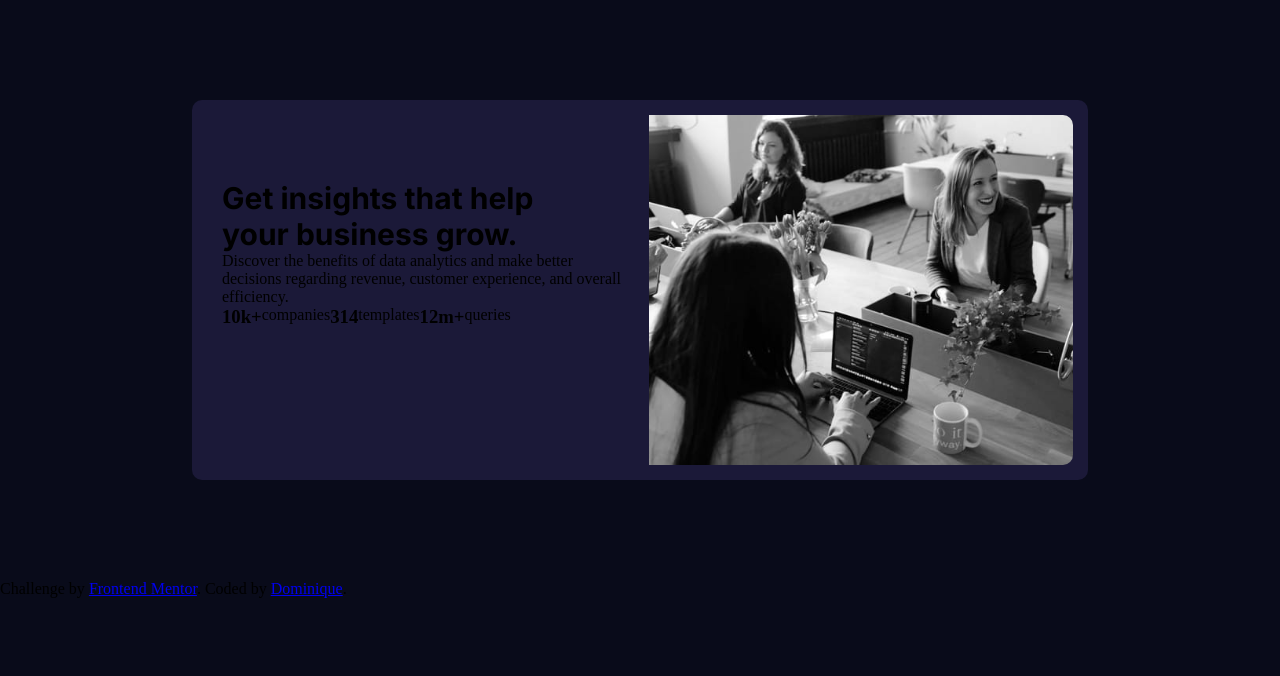
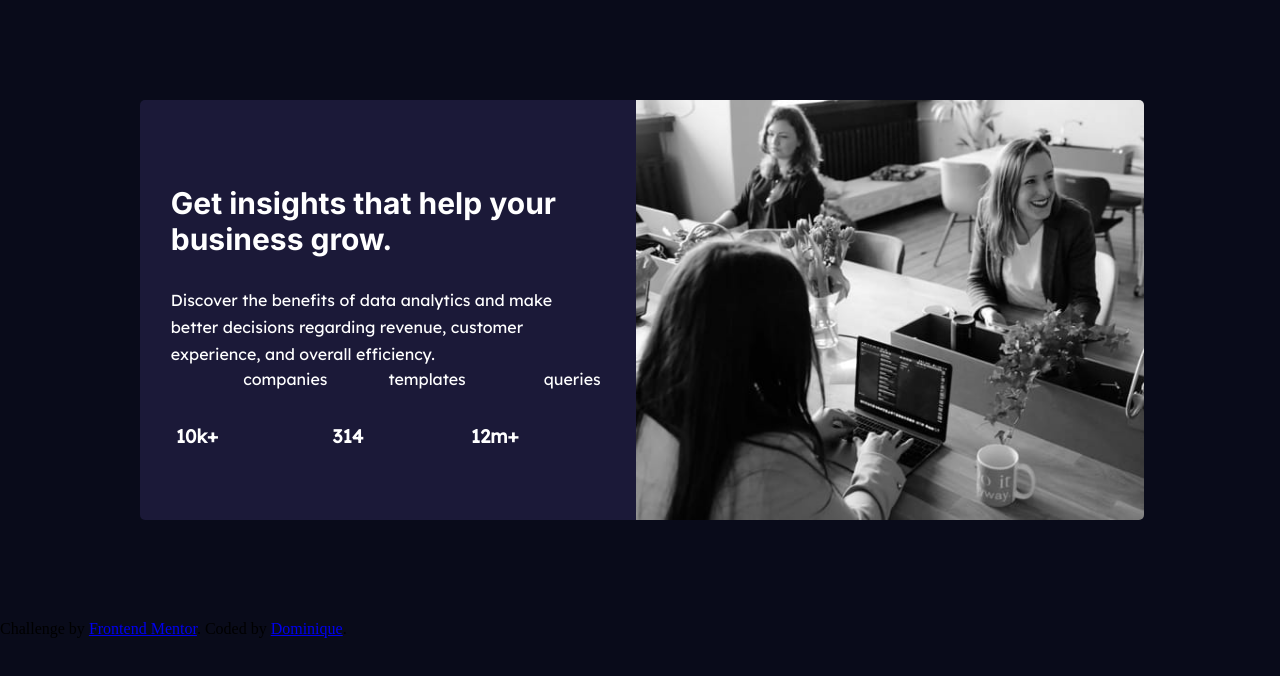
Before and after one commit to dominiquemc/stats-preview-card, a plain HTML site: page index.html in a window 1280 px wide. Drawn offline with Linux system fonts and the light colour scheme.

Commit message:
edited font size, adjusted image height, added line and word spacing

```diff
--- a/styles.css
+++ b/styles.css
@@ -29,38 +29,61 @@ display: flex;
 background-color: var(--darkdesaturatedblue);
 justify-content: center;
 margin: 100px auto;
-border-radius: 10px;
-width: 70%;
-padding: 15px;
+border-radius: 5px;
+width: 1000px;
+
 
 
 }
 
 .image {
-  height: 350px;
-  border-top-right-radius: 10px;
-  border-bottom-right-radius: 10px;
-  object-fit: contain;
-  align-self: flex-end;
+  height: 420px;
+  border-top-right-radius: 5px;
+  border-bottom-right-radius: 5px;
+}
 
+.analytics,
+.content-section p {
+  color: var(--white);
 
 }
 
 .analytics {
   display: flex;
+  font-family: 'Lexend Deca', sans-serif;
 }
 
 .analytics h3 {
-
+  margin: 50px 20px 0 0;
+  padding: 5px;
 }
 
 .content-section {
-  padding: 15px;
+  padding: 35px;
   margin-top: 50px;
+}
+
+.content-section p {
+  font-family: 'Lexend Deca', sans-serif;
+  padding-top: 30px;
+  line-height: 1.7;
 }
 
 .insights {
   font-family: 'Inter', sans-serif;
   font-size: 30px;
+  color: var(--white);
   width: 90%;
+
 }
+
+span {
+  color: var(--softviolet);
+}
+
+.numbers {
+  text-transform: uppercase;
+  color: var(--white);
+  font-size: 10px;
+  letter-spacing: 2px;
+}
```
